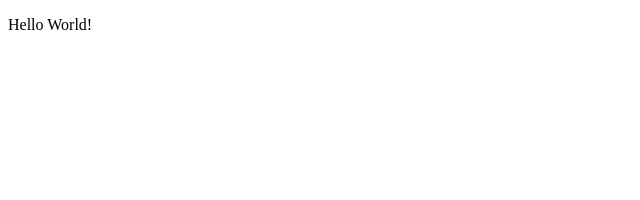
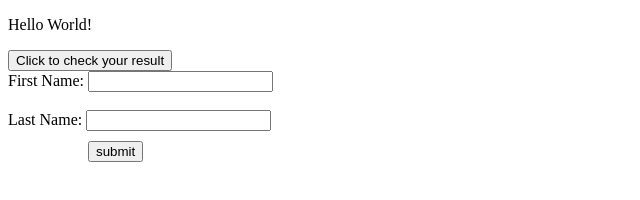
Before and after one commit to parash246/first-demo, a plain HTML site: page index.html in a window 1280 px wide. Shown: the whole page, without its empty margins (0-640 px from the left). Drawn offline with Linux system fonts and the light colour scheme.

Commit message:
adding new form

```diff
--- a/index.html
+++ b/index.html
@@ -4,8 +4,32 @@
     <meta charset="UTF-8">
     <meta name="viewport" content="width=device-width, initial-scale=1.0">
     <title>Github</title>
+    <script>
+        function show(){
+            document.getElementById("demo").innerHTML= "Hi, Parash Congratulation, You are passed";
+        }
+
+    </script>
+    <style>
+        .sub {
+            margin-right: 40px;
+            margin-left: 80px;
+            margin-top: 10px;
+
+        }
+    </style>
 </head>
 <body>
     <p>Hello World!</p>
+    <p id="demo"></p>
+    <button onclick="show()"> Click to check your result</button>
+    <form>
+
+        <label for="fname">First Name:</label>
+        <input type="text" name="fname" id="fname"><br><br>
+        <label for="lname">Last Name:</label>
+        <input type="text" id="lname" name="lname"><br>
+                <input class="sub" type="submit" value="submit">
+    </form>
 </body>
 </html>
```
